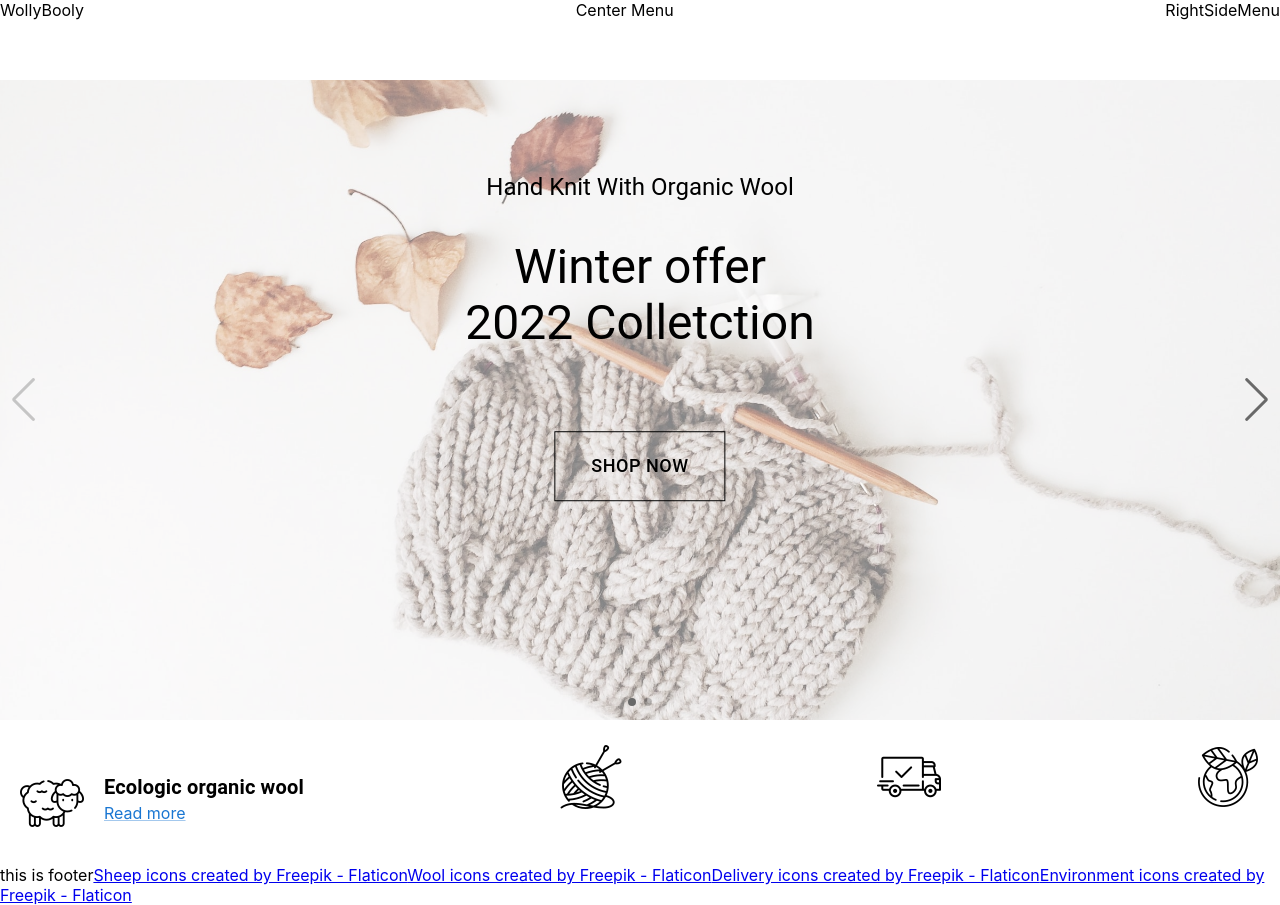
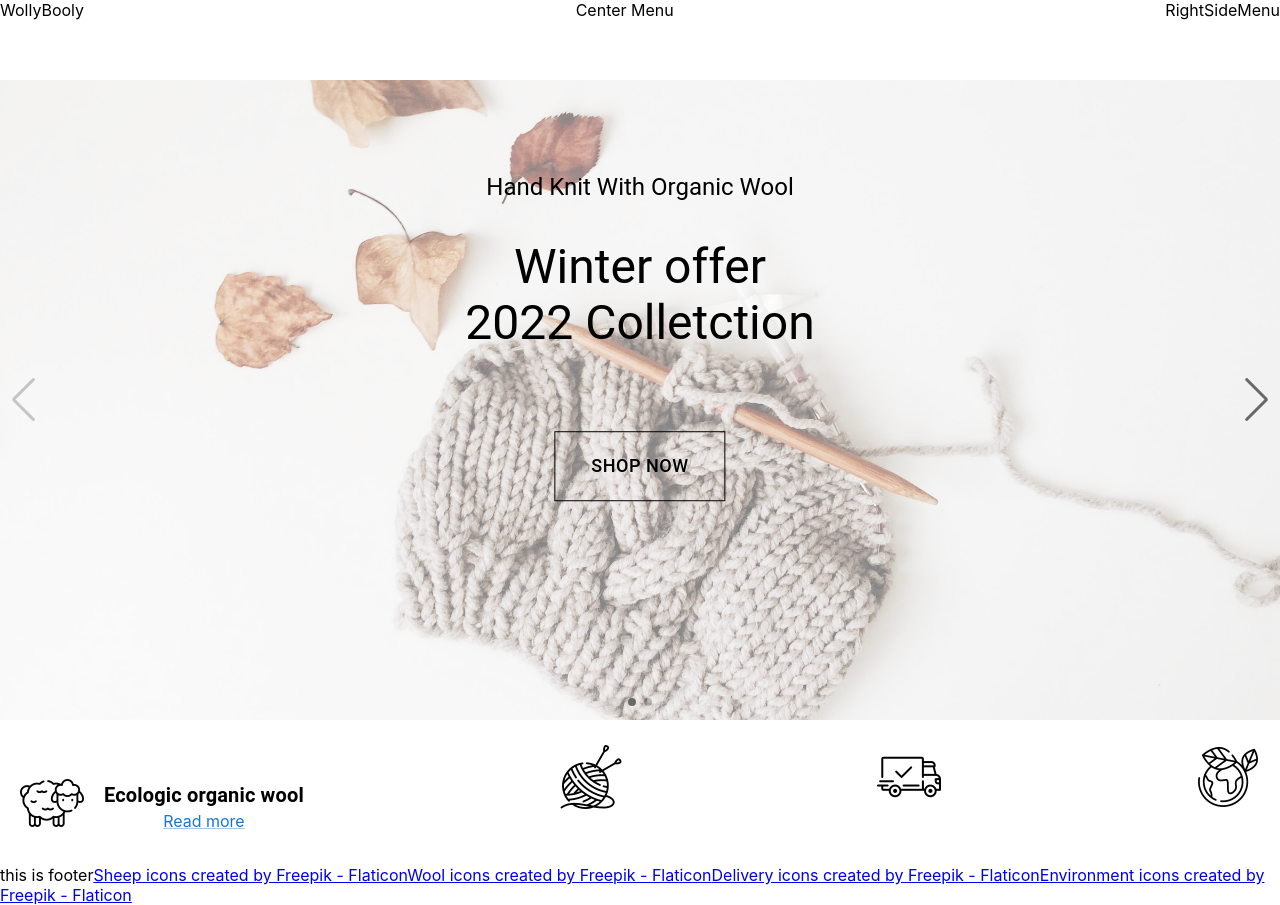
Before and after one commit to GoranAviani/react_web, a React (Create React App) app: page / in a window 1280 px wide. Built offline with nearby package versions, Linux system fonts and the light colour scheme.

Commit message:
Building index page

```diff
--- a/src/components/QuickFacts/QuickFacts.css
+++ b/src/components/QuickFacts/QuickFacts.css
@@ -17,9 +17,15 @@
     margin-right: 20px;
 }
 
+.quickFactsInfoRightSide {
+    display: flex;
+    flex-direction: column;
+    justify-content: center;
+    align-items: center;
+}
+
 @media screen and (max-width: 600px) {
     .quickFacts {
-
         flex-direction: column;
     }
 
--- a/src/components/QuickFacts/QuickFacts.js
+++ b/src/components/QuickFacts/QuickFacts.js
@@ -23,7 +23,6 @@ const QuickFacts = () => {
                         <img src={sheep_64}/>
                     </div>
                     <div className="quickFactsInfoRightSide">
-
                         <Typography sx={{fontWeight: 'bold'}} variant="h6"
                                     component="div">
                             {TEXT.weUseOnlyOrganicWool}
```
